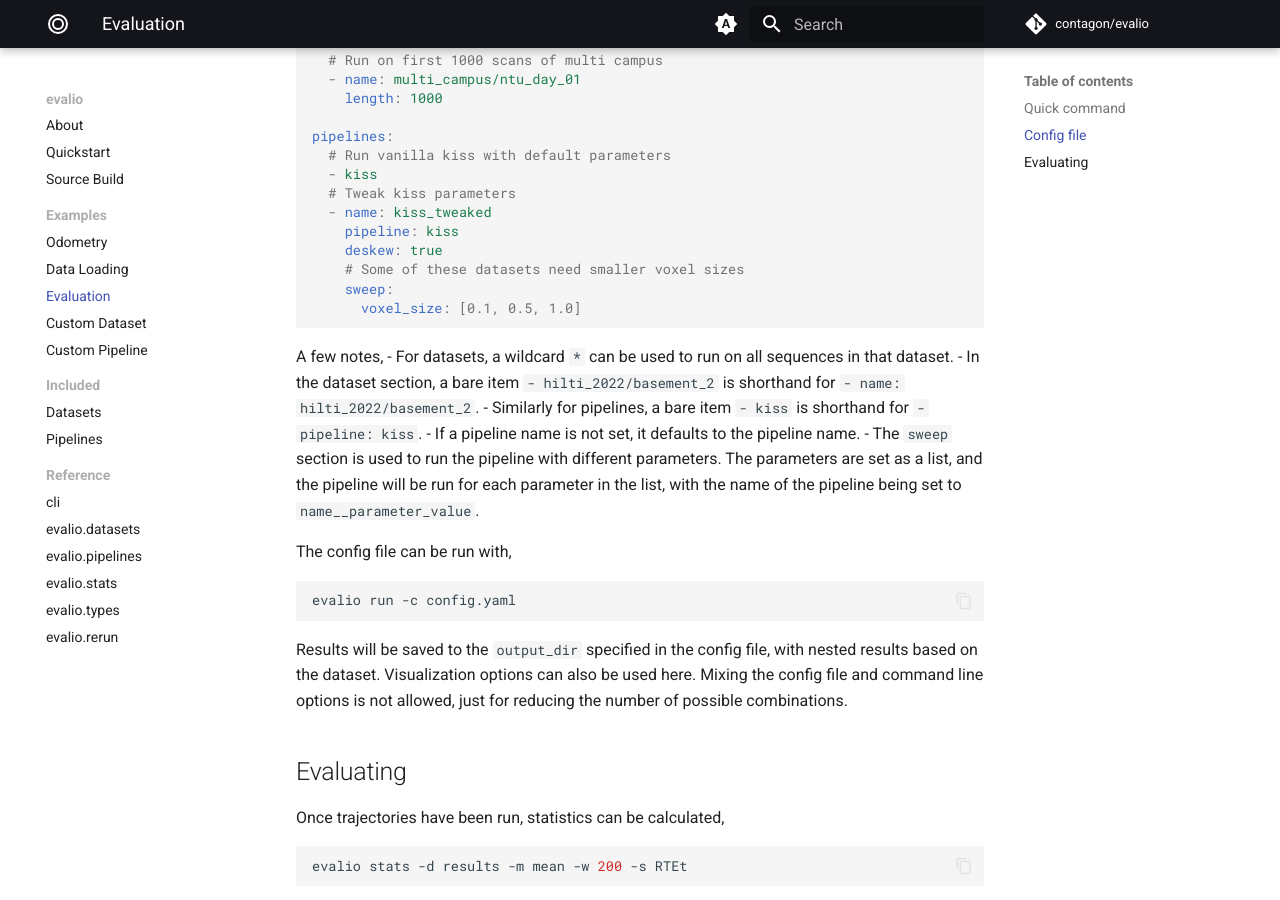
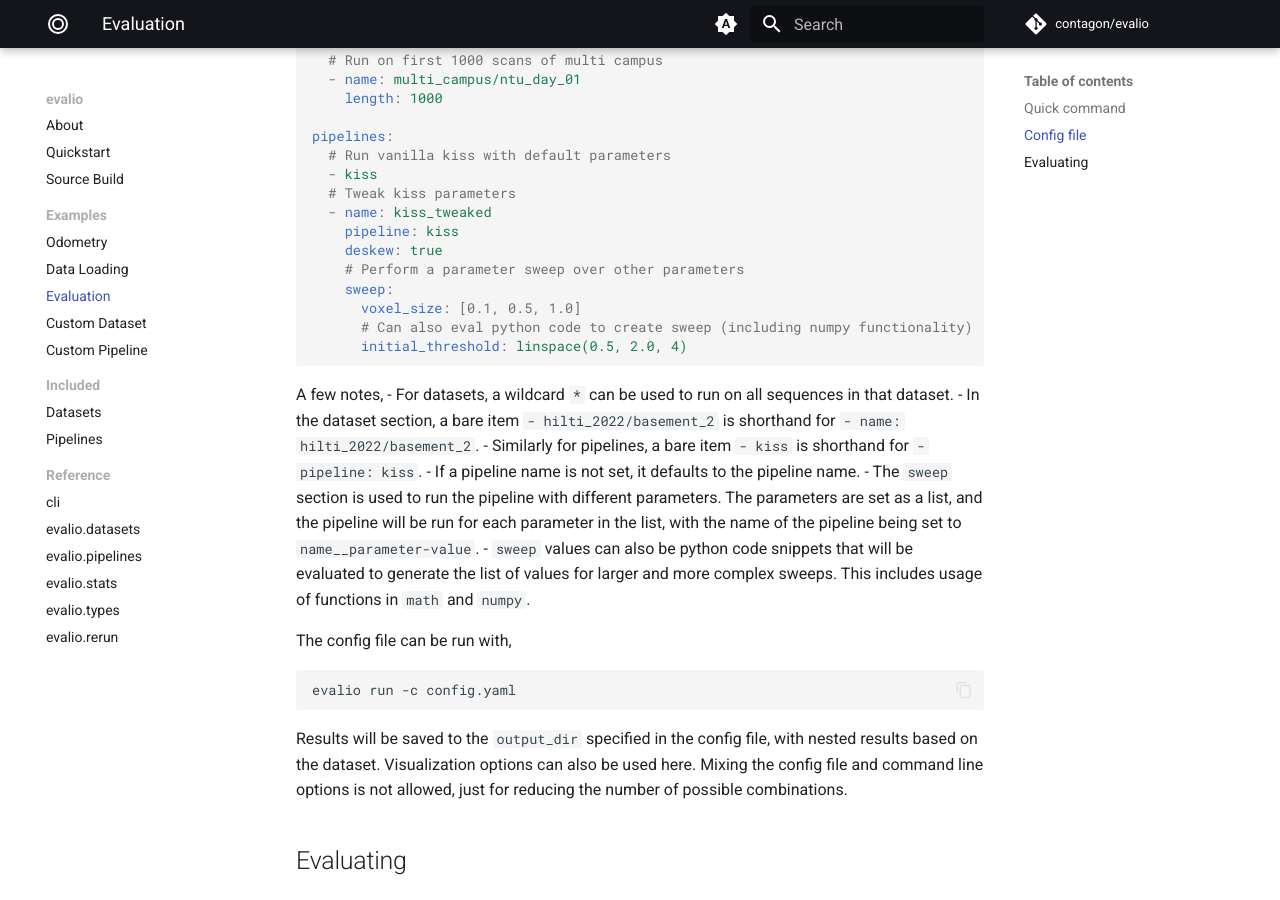
Before and after one commit to contagon/evalio, an MkDocs documentation site: the page built from docs/examples/evaluation.md, in a window 1280 px wide and 900 px high, scrolled down 951 px. Built offline with MkDocs 1.6.1 and Material for MkDocs 9.7.7, drawn with Linux system fonts in a browser that asks for light colours; comment, search, counter and statistics services are not loaded; the version menu is left out.

Commit message:
Add in docs

````diff
--- a/docs/examples/evaluation.md
+++ b/docs/examples/evaluation.md
@@ -38,9 +38,11 @@ pipelines:
   - name: kiss_tweaked
     pipeline: kiss
     deskew: true
-    # Some of these datasets need smaller voxel sizes
+    # Perform a parameter sweep over other parameters
     sweep:
       voxel_size: [0.1, 0.5, 1.0]
+      # Can also eval python code to create sweep (including numpy functionality)
+      initial_threshold: linspace(0.5, 2.0, 4)
 ```
 
 A few notes,
@@ -48,7 +50,8 @@ A few notes,
 - In the dataset section, a bare item `- hilti_2022/basement_2` is shorthand for `- name: hilti_2022/basement_2`.
 - Similarly for pipelines, a bare item `- kiss` is shorthand for `- pipeline: kiss`.
 - If a pipeline name is not set, it defaults to the pipeline name.
-- The `sweep` section is used to run the pipeline with different parameters. The parameters are set as a list, and the pipeline will be run for each parameter in the list, with the name of the pipeline being set to `name__parameter_value`.
+- The `sweep` section is used to run the pipeline with different parameters. The parameters are set as a list, and the pipeline will be run for each parameter in the list, with the name of the pipeline being set to `name__parameter-value`.
+- `sweep` values can also be python code snippets that will be evaluated to generate the list of values for larger and more complex sweeps. This includes usage of functions in `math` and `numpy`.
 
 The config file can be run with,
 ```bash
````
Also changed, not shown: docs/quickstart.md (+4 -1 lines), 1 other file.
